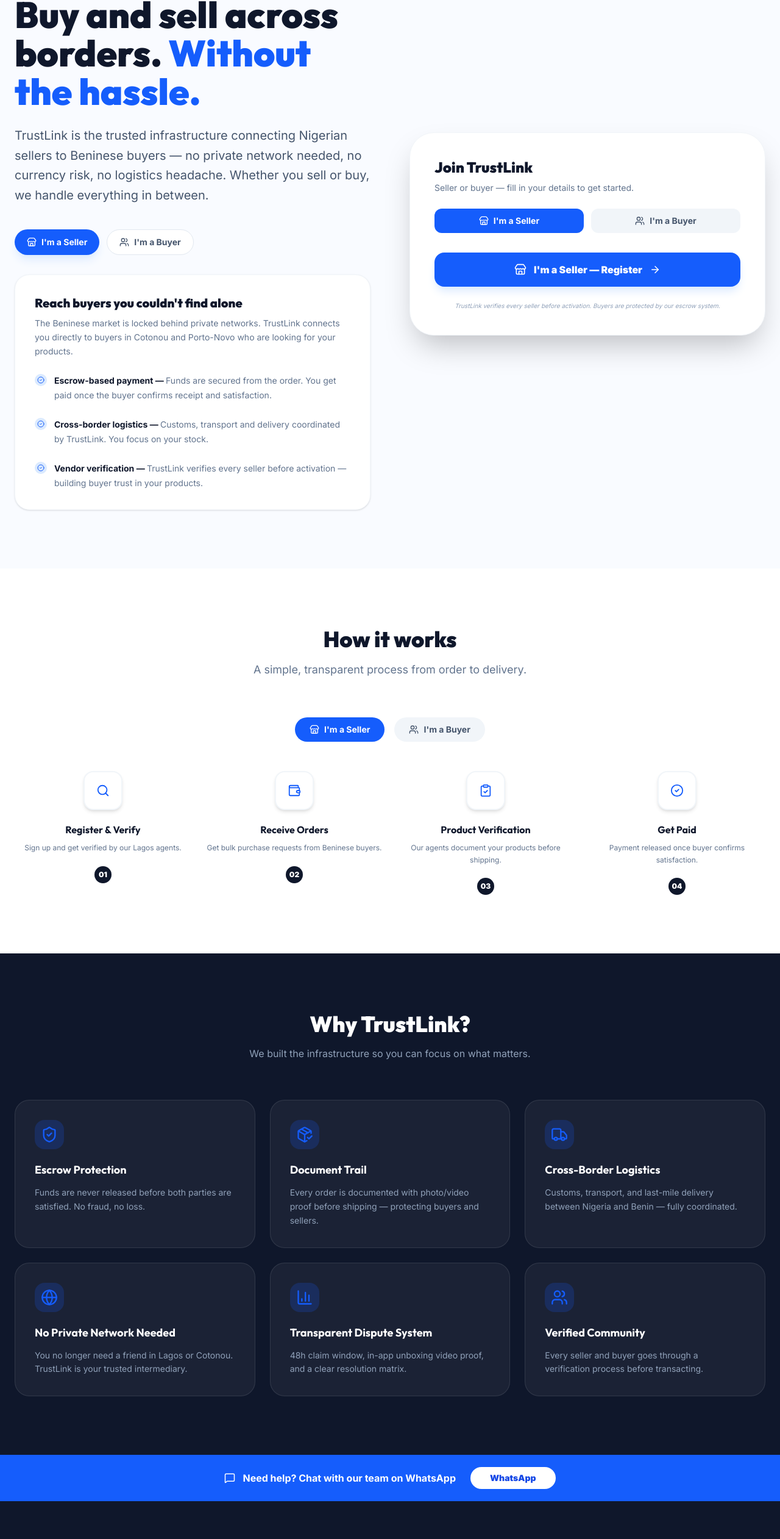
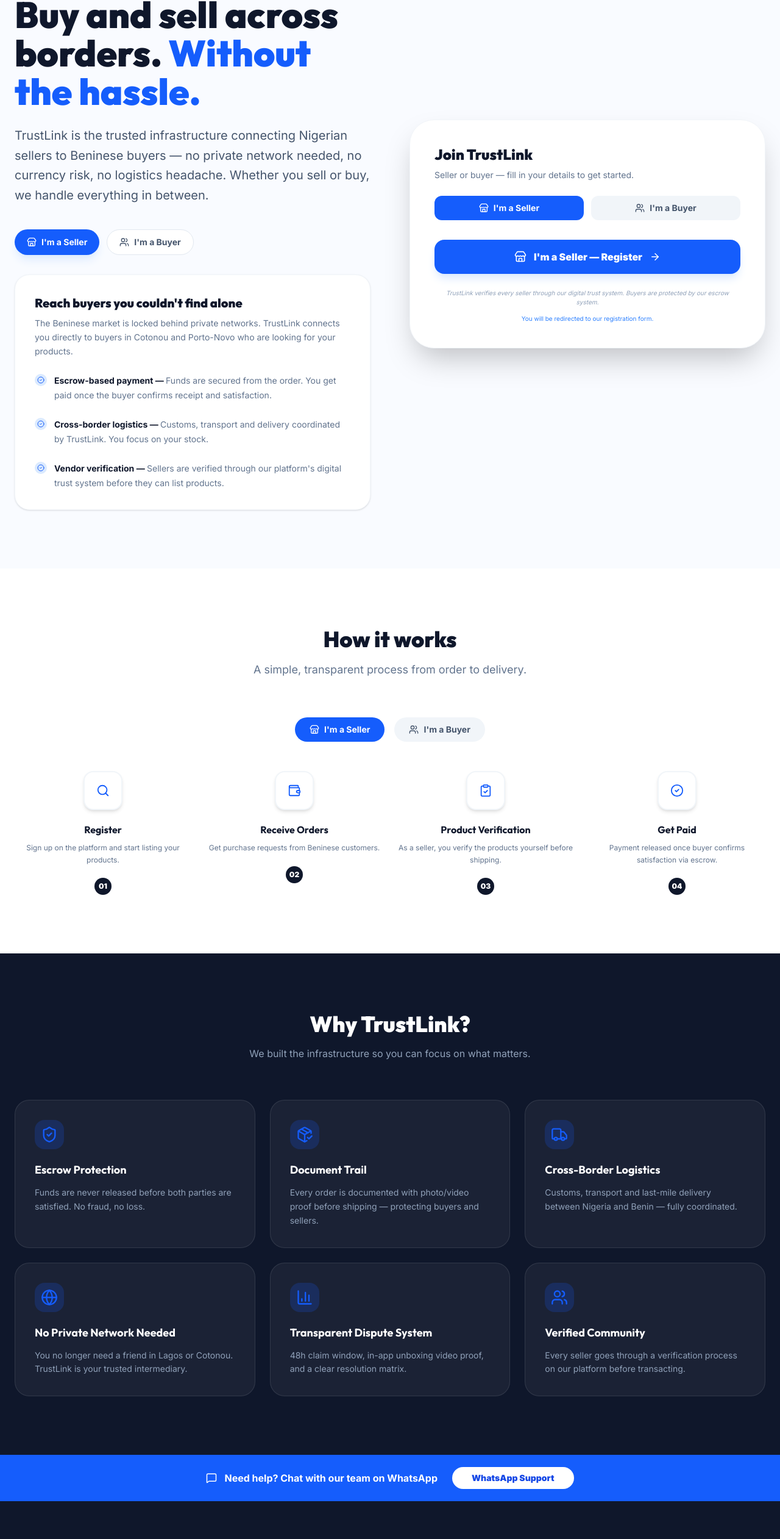
Before and after one commit to AGONGBONONTobi/TrustLinklANDINGpAGE, a React (Vite) app: page / in a window 1280 px wide. Shown: the part 214-2737 px from the top of the page at 61% size. Built offline with nearby package versions, Linux system fonts and the light colour scheme; grey boxes are pictures that could not be loaded.

Commit message:
feat: Adding mail, whatsaoo comminity and text

```diff
--- a/src/App.tsx
+++ b/src/App.tsx
@@ -3,7 +3,7 @@
   CheckCircle2, Truck, ShieldCheck, BarChart3, Globe,
   MessageSquare, ArrowRight, PackageCheck, Languages,
   Search, Wallet, ClipboardCheck, X, AlertTriangle,
-  MapPin, Mail, Phone, ChevronRight, Users, Store
+  MapPin, Mail, ChevronRight, Users, Store
 } from 'lucide-react';
 import logo from './trustlink_logo.png'
 
@@ -11,6 +11,25 @@
   const [lang, setLang] = useState<'en' | 'fr'>('en');
   const [activeTab, setActiveTab] = useState<'seller' | 'buyer'>('seller');
   const [showPolicy, setShowPolicy] = useState(false);
+
+  // Liens des formulaires Google Forms
+  const sellerFormLink = "https://forms.gle/EGKZFiwXWyXFY7zp9";
+  const buyerFormLink = "https://forms.gle/LArcmJxxnC52GAGT6";
+
+  // Lien communautaire WhatsApp pour le chat bar et footer
+  const whatsappCommunityLink = "https://chat.whatsapp.com/HSI5gcoVRAiLJSLSU9QXn6?mode=gi_t";
+
+  const handleSellerClick = () => {
+    window.open(sellerFormLink, '_blank');
+  };
+
+  const handleBuyerClick = () => {
+    window.open(buyerFormLink, '_blank');
+  };
+
+  const handleWhatsAppClick = () => {
+    window.open(whatsappCommunityLink, '_blank');
+  };
 
   const t = {
     en: {
@@ -31,26 +50,26 @@
       seller_b2_t: "Cross-border logistics",
       seller_b2_d: "Customs, transport and delivery coordinated by TrustLink. You focus on your stock.",
       seller_b3_t: "Vendor verification",
-      seller_b3_d: "TrustLink verifies every seller before activation — building buyer trust in your products.",
+      seller_b3_d: "Sellers are verified through our platform's digital trust system before they can list products.",
       buyer_h: "Buy from Nigeria with confidence",
       buyer_p: "Access Nigerian products without a private network. TrustLink handles sourcing, customs, and delivery — you just confirm your order.",
       buyer_b1_t: "Secure escrow",
       buyer_b1_d: "You pay in CFA. Funds are held until you confirm the product matches your order.",
       buyer_b2_t: "Verified sellers",
-      buyer_b2_d: "Every seller is physically verified by our Lagos agents before they can list products.",
+      buyer_b2_d: "Sellers are verified through our platform's digital trust system before they can list products.",
       buyer_b3_t: "Full delivery to Benin",
-      buyer_b3_d: "From Lagos markets to your door in Cotonou or Porto-Novo — we manage the whole route.",
+      buyer_b3_d: "From Nigerian markets to your doorstep in Benin — we manage the whole route.",
       how_title: "How it works",
       how_sub: "A simple, transparent process from order to delivery.",
       steps_seller: [
-        { t: "Register & Verify", d: "Sign up and get verified by our Lagos agents." },
-        { t: "Receive Orders", d: "Get bulk purchase requests from Beninese buyers." },
-        { t: "Product Verification", d: "Our agents document your products before shipping." },
-        { t: "Get Paid", d: "Payment released once buyer confirms satisfaction." },
+        { t: "Register", d: "Sign up on the platform and start listing your products." },
+        { t: "Receive Orders", d: "Get purchase requests from Beninese customers." },
+        { t: "Product Verification", d: "As a seller, you verify the products yourself before shipping." },
+        { t: "Get Paid", d: "Payment released once buyer confirms satisfaction via escrow." },
       ],
       steps_buyer: [
         { t: "Browse & Order", d: "Find products and place your order on the platform." },
-        { t: "Secure Payment", d: "Pay in CFA — funds held safely in escrow." },
+        { t: "Secure Payment", d: "Pay in CFA — funds held safely in escrow, automatically converted to Naira." },
         { t: "We Source & Ship", d: "TrustLink handles customs, transport, and delivery." },
         { t: "Confirm & Done", d: "Confirm receipt, funds released to the seller." },
       ],
@@ -59,32 +78,29 @@
       cards: [
         { t: "Escrow Protection", d: "Funds are never released before both parties are satisfied. No fraud, no loss.", icon: "shield" },
         { t: "Document Trail", d: "Every order is documented with photo/video proof before shipping — protecting buyers and sellers.", icon: "package" },
-        { t: "Cross-Border Logistics", d: "Customs, transport, and last-mile delivery between Nigeria and Benin — fully coordinated.", icon: "truck" },
+        { t: "Cross-Border Logistics", d: "Customs, transport and last-mile delivery between Nigeria and Benin — fully coordinated.", icon: "truck" },
         { t: "No Private Network Needed", d: "You no longer need a friend in Lagos or Cotonou. TrustLink is your trusted intermediary.", icon: "globe" },
         { t: "Transparent Dispute System", d: "48h claim window, in-app unboxing video proof, and a clear resolution matrix.", icon: "chart" },
-        { t: "Verified Community", d: "Every seller and buyer goes through a verification process before transacting.", icon: "users" },
+        { t: "Verified Community", d: "Every seller goes through a verification process on our platform before transacting.", icon: "users" },
       ],
       how_it_works: "How it works",
       form_title: "Join TrustLink",
       form_sub: "Seller or buyer — fill in your details to get started.",
-      label_name: "Business / Full Name",
-      label_whatsapp: "WhatsApp Number",
-      label_location: "Your Location",
-      label_role: "I am a",
-      label_cat: "Product Category",
-      btn: "JOIN THE WAITLIST",
       btn_seller: "I'm a Seller — Register",
       btn_buyer: "I'm a Buyer — Register",
-      disclaimer: "TrustLink verifies every seller before activation. Buyers are protected by our escrow system.",
+      disclaimer: "TrustLink verifies every seller through our digital trust system. Buyers are protected by our escrow system.",
       policy_link: "Refund & Return Policy",
       policy_title: "Unified Refund & Return Policy",
       policy_version: "Version 2.5 — Benin-Nigeria Operational Governance",
       policy_intro: "TrustLink leverages the continental proximity between Nigeria and Benin to offer purchase security that surpasses Asian platforms. By holding vendors accountable and guaranteeing refunds through an escrow system, we turn cross-border trade into a secure, local-like experience.",
       escrow_title: "The Trust Pillar: Escrow",
       escrow_body: "All payments are held in a secure escrow account. Funds are only released to the vendor if the customer confirms receipt via the app, or if the 48-hour claim window expires after delivery without an open dispute.",
-      phase1_title: "Phase 1 — Vendor Responsibility",
+      currency_title: "Automatic Currency Conversion",
+      currency_body: "Once the Beninese buyer pays in FCFA, the funds are automatically converted to Naira to avoid exchange rate errors during the transaction.",
+      currency_risk: "⚠️ Important - Exchange rate risk in case of refund: In the event of a refund due to a justified dispute, the reverse conversion (Naira → FCFA) will be made at the exchange rate in effect at the time of the refund. The buyer acknowledges and accepts that the refunded amount may be lower than the originally paid amount due to exchange rate fluctuations. For example: an initial payment of 5,000 FCFA converted to Naira, then reconverted to FCFA at the time of refund, could result in 4,500 FCFA. The buyer agrees to accept the refunded amount as it becomes.",
+      phase1_title: "Vendor Responsibility",
       phase1_body: "Compliance is the vendor's exclusive responsibility. They must upload a detailed photo or video of the product ready for shipment before it leaves the shop. In case of major non-conformity, the vendor bears the cost of cancellation and return shipping.",
-      phase2_title: "Phase 2 — Evidence Collection (48h)",
+      phase2_title: "Evidence Collection (48h)",
       phase2_body: "To open a dispute, the customer must submit a continuous unboxing video within 48 hours of delivery, through the app only. Evidence outside the app (e.g. WhatsApp) is not admissible.",
       matrix_title: "Dispute Resolution Matrix",
       scenarios: [
@@ -103,6 +119,9 @@
       footer_contact: "Contact",
       rights: "All rights reserved.",
       chat_bar: "Need help? Chat with our team on WhatsApp",
+      whatsapp_support: "WhatsApp Support",
+      join_community: "Join the community",
+      form_redirect: "You will be redirected to our registration form.",
     },
     fr: {
       nav_how: "Fonctionnement",
@@ -122,26 +141,26 @@
       seller_b2_t: "Logistique transfrontalière",
       seller_b2_d: "Douane, transport et livraison coordonnés par TrustLink. Vous vous concentrez sur votre stock.",
       seller_b3_t: "Vérification vendeur",
-      seller_b3_d: "TrustLink vérifie chaque vendeur avant activation — pour inspirer confiance à vos acheteurs.",
+      seller_b3_d: "Les vendeurs sont vérifiés via le système de confiance numérique de notre plateforme avant de pouvoir lister leurs produits.",
       buyer_h: "Achetez depuis le Nigeria en toute confiance",
       buyer_p: "Accédez aux produits nigérians sans réseau privé. TrustLink gère la recherche, la douane et la livraison.",
       buyer_b1_t: "Séquestre sécurisé",
       buyer_b1_d: "Vous payez en CFA. Les fonds sont bloqués jusqu'à ce que vous confirmiez la conformité du produit.",
       buyer_b2_t: "Vendeurs vérifiés",
-      buyer_b2_d: "Chaque vendeur est vérifié physiquement par nos agents à Lagos avant toute transaction.",
+      buyer_b2_d: "Les vendeurs sont vérifiés via le système de confiance numérique de notre plateforme avant de pouvoir lister leurs produits.",
       buyer_b3_t: "Livraison complète au Bénin",
-      buyer_b3_d: "Des marchés de Lagos jusqu'à votre porte à Cotonou ou Porto-Novo.",
+      buyer_b3_d: "Des marchés du Nigeria jusqu'à votre porte au Bénin — nous gérons tout le parcours.",
       how_title: "Comment ça marche",
       how_sub: "Un processus simple et transparent, de la commande à la livraison.",
       steps_seller: [
-        { t: "Inscription & Vérification", d: "Inscrivez-vous et faites vérifier votre boutique par nos agents." },
-        { t: "Réception des Commandes", d: "Recevez des demandes d'achat de distributeurs béninois." },
-        { t: "Vérification Produit", d: "Nos agents documentent vos produits avant expédition." },
-        { t: "Encaissement", d: "Paiement libéré dès confirmation de satisfaction de l'acheteur." },
+        { t: "Inscription", d: "Inscrivez-vous sur la plateforme et commencez à lister vos produits." },
+        { t: "Réception des Commandes", d: "Recevez des demandes d'achat de clients béninois." },
+        { t: "Vérification Produit", d: "En tant que vendeur, vous vérifiez vous-même les produits avant expédition." },
+        { t: "Encaissement", d: "Paiement libéré dès confirmation de satisfaction de l'acheteur via séquestre." },
       ],
       steps_buyer: [
         { t: "Parcourir & Commander", d: "Trouvez des produits et passez votre commande." },
-        { t: "Paiement Sécurisé", d: "Payez en CFA — fonds bloqués en séquestre." },
+        { t: "Paiement Sécurisé", d: "Payez en CFA — fonds bloqués en séquestre, automatiquement convertis en Naira." },
         { t: "On s'occupe du reste", d: "TrustLink gère douane, transport et livraison." },
         { t: "Confirmer & C'est bon", d: "Confirmez la réception, les fonds sont libérés au vendeur." },
       ],
@@ -153,29 +172,26 @@
         { t: "Logistique Transfrontalière", d: "Douane, transport et livraison finale entre Nigeria et Bénin — entièrement coordonnés.", icon: "truck" },
         { t: "Sans Réseau Privé", d: "Vous n'avez plus besoin d'un contact à Lagos ou Cotonou. TrustLink est votre intermédiaire de confiance.", icon: "globe" },
         { t: "Système de Litige Transparent", d: "Délai de 48h, vidéo d'unboxing in-app, matrice de résolution claire.", icon: "chart" },
-        { t: "Communauté Vérifiée", d: "Chaque vendeur et acheteur passe par un processus de vérification avant toute transaction.", icon: "users" },
+        { t: "Communauté Vérifiée", d: "Chaque vendeur passe par un processus de vérification sur notre plateforme avant toute transaction.", icon: "users" },
       ],
       how_it_works: "Comment ça marche",
       form_title: "Rejoindre TrustLink",
       form_sub: "Vendeur ou acheteur — remplissez vos informations pour commencer.",
-      label_name: "Nom de l'entreprise / Prénom Nom",
-      label_whatsapp: "Numéro WhatsApp",
-      label_location: "Votre Localisation",
-      label_role: "Je suis",
-      label_cat: "Catégorie de produits",
-      btn: "REJOINDRE LA LISTE D'ATTENTE",
-      btn_seller: "I'm a Seller — Register",
-      btn_buyer: "I'm a Buyer — Register",
-      disclaimer: "TrustLink verifies every seller before activation. Buyers are protected by our escrow system.",
+      btn_seller: "Je suis vendeur — M'inscrire",
+      btn_buyer: "Je suis acheteur — M'inscrire",
+      disclaimer: "TrustLink vérifie chaque vendeur via notre système de confiance numérique. Les acheteurs sont protégés par notre système de séquestre.",
       policy_link: "Politique de Retour & Remboursement",
       policy_title: "Politique Unifiée de Retour et de Remboursement",
       policy_version: "Version 2.5 — Gouvernance Opérationnelle Bénin-Nigeria",
       policy_intro: "TrustLink exploite la proximité continentale entre le Nigeria et le Bénin pour offrir une sécurité d'achat supérieure aux plateformes asiatiques. En responsabilisant le vendeur et en garantissant le remboursement via un système de séquestre, nous transformons le commerce transfrontalier en une expérience locale sécurisée.",
       escrow_title: "Le Pilier de Confiance : Le Séquestre (Escrow)",
       escrow_body: "Tous les paiements sont conservés sur un compte de séquestre sécurisé. Les fonds ne sont libérés au vendeur que si le client confirme la réception conforme via l'application, ou si le délai de réclamation de 48 heures après livraison est expiré sans litige ouvert.",
-      phase1_title: "Phase 1 — Responsabilité du Vendeur",
+      currency_title: "Conversion Automatique en Naira",
+      currency_body: "Une fois le paiement effectué par l'acheteur béninois en FCFA, les fonds sont automatiquement convertis en Naira pour éviter toute erreur de taux de change lors de la transaction.",
+      currency_risk: "⚠️ Important - Risque de change en cas de remboursement : En cas de remboursement pour litige justifié, la conversion inverse (Naira → FCFA) se fera au taux de change en vigueur au moment du remboursement. L'acheteur reconnaît et accepte que le montant remboursé puisse être inférieur au montant initialement payé en raison des fluctuations du taux de change. Par exemple : un paiement initial de 5 000 FCFA converti en Naira, puis reconverti en FCFA au moment du remboursement, pourrait donner 4 500 FCFA. L'acheteur s'engage à accepter le montant remboursé tel qu'il est devenu.",
+      phase1_title: "Responsabilité du Vendeur",
       phase1_body: "La conformité est la responsabilité exclusive du vendeur. Il doit uploader une vidéo ou photo détaillée du produit prêt à l'expédition avant son départ. En cas de non-conformité majeure, le vendeur assume l'annulation de la vente et les frais de retour.",
-      phase2_title: "Phase 2 — Collecte des Preuves (48h)",
+      phase2_title: "Collecte des Preuves (48h)",
       phase2_body: "Pour ouvrir un litige, le client doit soumettre une vidéo d'unboxing continue dans les 48h suivant la livraison, via l'application uniquement. Les preuves partagées hors-application (WhatsApp) sont irrecevables.",
       matrix_title: "Matrice de Résolution des Litiges",
       scenarios: [
@@ -194,6 +210,9 @@
       footer_contact: "Contact",
       rights: "Tous droits réservés.",
       chat_bar: "Besoin d'aide ? Discutez avec notre équipe sur WhatsApp",
+      whatsapp_support: "WhatsApp Support",
+      join_community: "Rejoindre la communauté",
+      form_redirect: "Vous serez redirigé vers notre formulaire d'inscription.",
     }
   }[lang];
 
@@ -234,6 +253,13 @@
               <div>
                 <h3 className="font-black text-slate-900 mb-2 flex items-center gap-2"><ShieldCheck size={16} className="text-blue-600" />{t.escrow_title}</h3>
                 <p>{t.escrow_body}</p>
+              </div>
+              <div className="border border-slate-200 rounded-xl p-4">
+                <h3 className="font-black text-slate-900 mb-2 flex items-center gap-2"><span className="text-yellow-600">💰</span> {t.currency_title}</h3>
+                <p className="text-slate-600">{t.currency_body}</p>
+                <div className="mt-3 bg-amber-50 p-3 rounded-lg border border-amber-200">
+                  <p className="text-sm text-amber-800">{t.currency_risk}</p>
+                </div>
               </div>
               <div>
                 <h3 className="font-black text-slate-900 mb-2">{t.phase1_title}</h3>
@@ -308,7 +334,6 @@
               </h1>
               <p className="text-xl text-slate-600 mb-10 leading-relaxed">{t.hero_p}</p>
 
-              {/* Tabs seller/buyer */}
               <div className="flex gap-3 mb-8">
                 <button onClick={() => setActiveTab('seller')} className={`flex items-center gap-2 px-5 py-2.5 rounded-full font-bold text-sm transition-all ${activeTab === 'seller' ? 'bg-blue-600 text-white shadow-lg shadow-blue-100' : 'bg-white border border-slate-200 text-slate-600 hover:border-blue-300'}`}>
                   <Store size={16} /> {t.tab_seller}
@@ -340,13 +365,12 @@
               </div>
             </div>
 
-            {/* Form */}
+            {/* Form - Redirection vers les formulaires Google Forms */}
             <div className="lg:w-1/2 w-full" id="join">
               <div className="bg-white p-8 md:p-10 rounded-[2.5rem] shadow-2xl border border-slate-100">
                 <h2 className="text-2xl font-black text-slate-900 mb-2">{t.form_title}</h2>
                 <p className="text-slate-500 mb-6 text-sm">{t.form_sub}</p>
 
-                {/* Tabs */}
                 <div className="flex gap-3 mb-8">
                   <button
                     onClick={() => setActiveTab('seller')}
@@ -362,9 +386,29 @@
                   </button>
                 </div>
 
-                <a href={activeTab === 'seller' ? 'https://forms.gle/EGKZFiwXWyXFY7zp9' : 'https://forms.gle/LArcmJxxnC52GAGT6'} target="_blank" rel="noopener noreferrer" className="w-full bg-blue-600 text-white font-black py-4 rounded-2xl shadow-lg shadow-blue-100 hover:bg-blue-700 transition-all flex items-center justify-center gap-3">{activeTab === 'seller' ? <Store size={20} /> : <Users size={20} />}{activeTab === 'seller' ? t.btn_seller : t.btn_buyer}<ArrowRight size={18} /></a>
+                {/* Bouton qui change selon l'onglet actif */}
+                {activeTab === 'seller' ? (
+                  <button
+                    onClick={handleSellerClick}
+                    className="w-full bg-blue-600 text-white font-black py-4 rounded-2xl shadow-lg shadow-blue-100 hover:bg-blue-700 transition-all flex items-center justify-center gap-3"
+                  >
+                    <Store size={20} />
+                    {t.btn_seller}
+                    <ArrowRight size={18} />
+                  </button>
+                ) : (
+                  <button
+                    onClick={handleBuyerClick}
+                    className="w-full bg-blue-600 text-white font-black py-4 rounded-2xl shadow-lg shadow-blue-100 hover:bg-blue-700 transition-all flex items-center justify-center gap-3"
+                  >
+                    <Users size={20} />
+                    {t.btn_buyer}
+                    <ArrowRight size={18} />
+                  </button>
+                )}
 
                 <p className="text-[10px] text-center text-slate-400 mt-6 italic">{t.disclaimer}</p>
+                <p className="text-[10px] text-center text-blue-500 mt-3">{t.form_redirect}</p>
               </div>
             </div>
           </div>
@@ -427,12 +471,13 @@
       <div className="bg-blue-600 py-5">
         <div className="container mx-auto px-6 flex flex-col md:flex-row items-center justify-center gap-6">
           <span className="text-white font-bold flex items-center gap-3"><MessageSquare size={18} /> {t.chat_bar}</span>
-          <a href="https://wa.me/234" className="bg-white text-blue-700 px-8 py-2 rounded-full text-sm font-black hover:bg-blue-50 transition-colors">WhatsApp</a>
+          <button onClick={handleWhatsAppClick} className="bg-white text-blue-700 px-8 py-2 rounded-full text-sm font-black hover:bg-blue-50 transition-colors">
+            {t.whatsapp_support}
+          </button>
         </div>
       </div>
 
       {/* FOOTER */}
-      {/* FOOTER - Version avec logo importé */}
       <footer className="bg-slate-900 text-slate-400 py-16">
         <div className="container mx-auto px-6">
           <div className="grid grid-cols-1 md:grid-cols-3 gap-12 mb-12">
@@ -455,18 +500,27 @@
             <div>
               <h4 className="text-white font-black uppercase tracking-widest text-xs mb-6">{t.footer_contact}</h4>
               <ul className="space-y-3 text-sm font-bold">
-                <li className="flex items-center gap-3"><Mail size={15} className="text-blue-500" /> contact@trustlink.africa</li>
-                <li className="flex items-center gap-3"><Phone size={15} className="text-blue-500" /> +234 800 TRUSTLINK</li>
-                <li className="flex items-center gap-3"><MessageSquare size={15} className="text-blue-500" /> WhatsApp Support</li>
-                <li className="flex items-start gap-3"><MapPin size={15} className="text-blue-500 shrink-0 mt-0.5" /> Lagos: Ikeja — Cotonou: Ganhi</li>
+                <li className="flex items-center gap-3"><Mail size={15} className="text-blue-500" /> trustlink.avat@gmail.com</li>
+                <li className="flex items-center gap-3">
+                  <MessageSquare size={15} className="text-blue-500 cursor-pointer" />
+                  <button onClick={handleWhatsAppClick} className="hover:text-blue-400 transition-colors cursor-pointer">
+                    {t.whatsapp_support}
+                  </button>
+                </li>
+                <li className="flex items-start gap-3"><MapPin size={15} className="text-blue-500 shrink-0 mt-0.5" /> Lagos — Cotonou</li>
               </ul>
             </div>
           </div>
           <div className="pt-8 border-t border-slate-800 flex flex-col md:flex-row justify-between items-center gap-4">
             <p className="text-xs font-bold uppercase tracking-widest">© {new Date().getFullYear()} TrustLink Technologies. {t.rights}</p>
-            <button onClick={() => setShowPolicy(true)} className="text-[10px] font-black uppercase tracking-widest hover:text-white transition-colors">
-              {t.policy_link}
-            </button>
+            <div className="flex gap-6">
+              <button onClick={() => setShowPolicy(true)} className="text-[10px] font-black uppercase tracking-widest hover:text-white transition-colors">
+                {t.policy_link}
+              </button>
+              <button onClick={handleWhatsAppClick} className="text-[10px] font-black uppercase tracking-widest hover:text-white transition-colors bg-blue-600/20 px-3 py-1 rounded-full">
+                {t.join_community}
+              </button>
+            </div>
           </div>
         </div>
       </footer>
```
